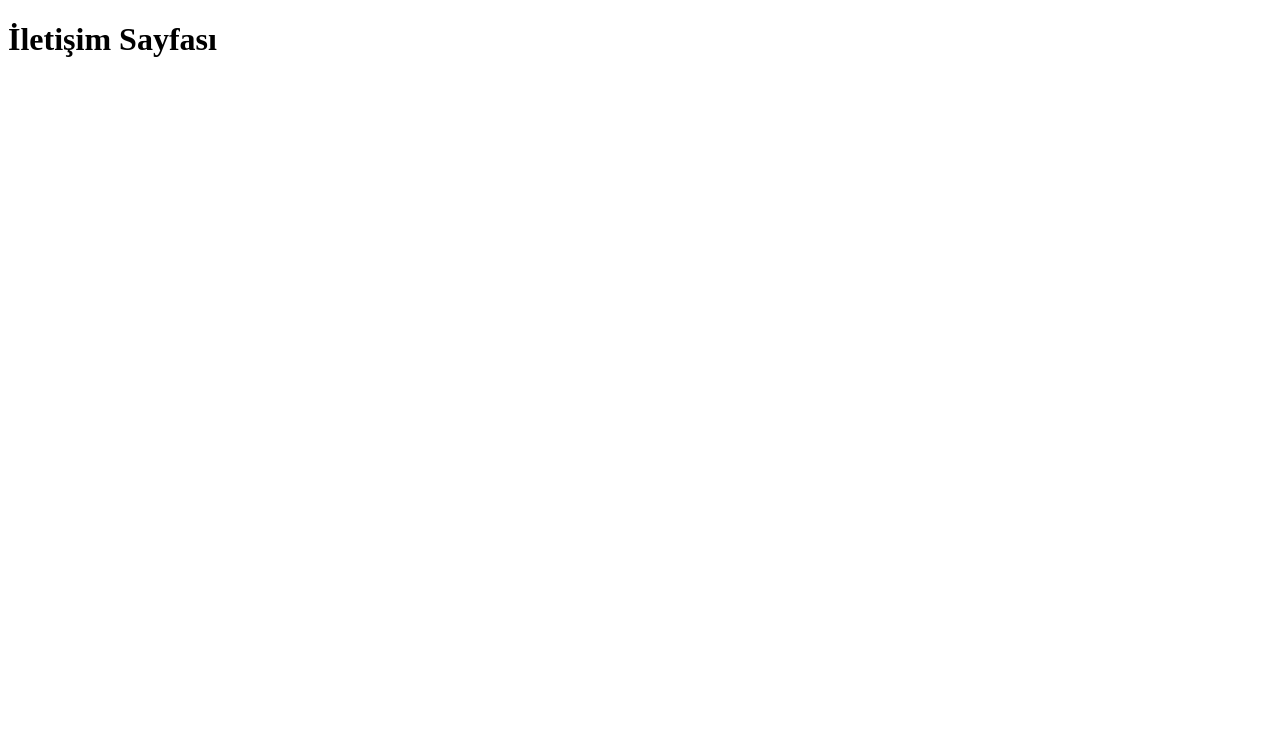
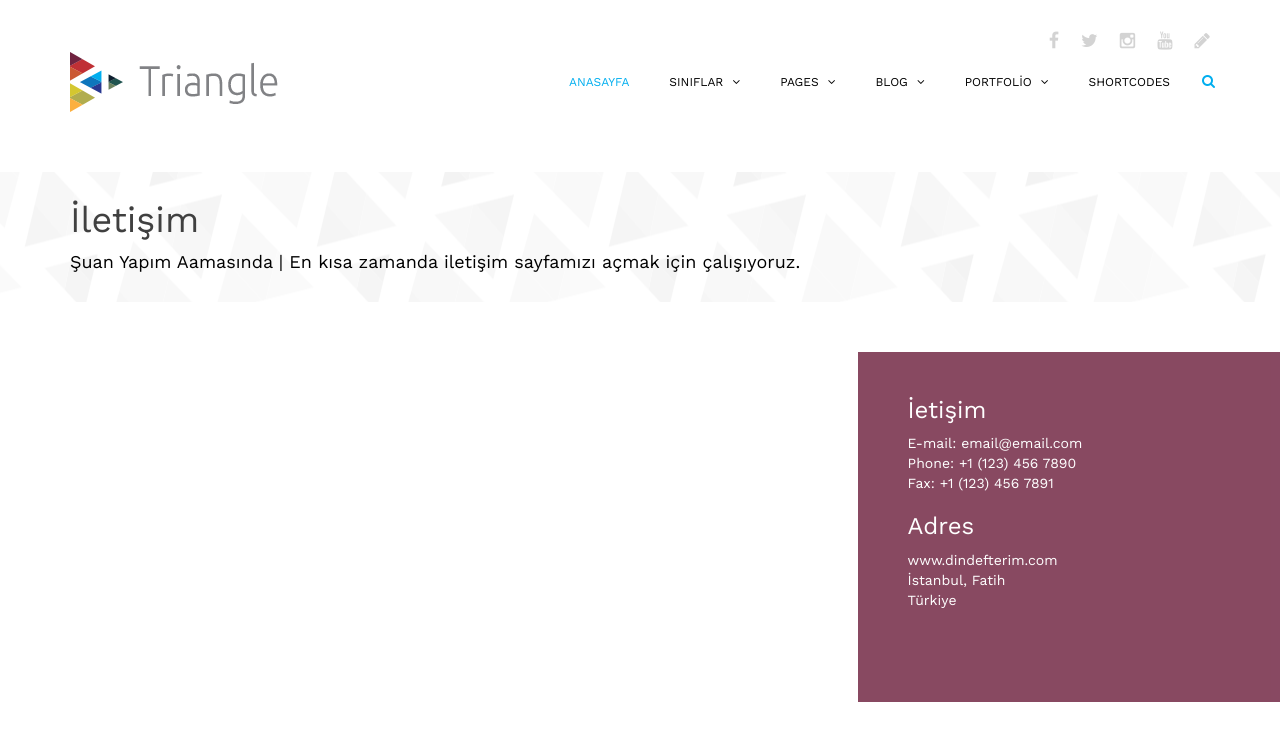
Before and after one commit to HalukHackali/dindefterim-Web_Site-Django, a Django app: page /iletisim in a window 1280 px wide. Before the commit the part shown is almost empty. Shown: the top 750 px of the page. Before the commit the page ends 57 px from the top, so only its background shows below. Run offline with Django 3.2, Linux system fonts and the light colour scheme; some libraries are stand-ins or nearby versions.

Commit message:
itetişim.html düzenlendi

```diff
--- a/blog/templates/pages/iletisim.html
+++ b/blog/templates/pages/iletisim.html
@@ -1,10 +1,45 @@
-<!DOCTYPE html>
-<html lang="en">
-<head>
-    <meta charset="UTF-8">
-    <title>İletişim</title>
-</head>
-<body>
-<h1>İletişim Sayfası</h1>
-</body>
-</html>
+{% extends 'base.html' %}
+{% load static %}
+
+
+<title>{% block titile %}İletişim | dindefterim {% endblock %}</title>
+{% block content %}
+
+<section id="page-breadcrumb">
+        <div class="vertical-center sun">
+             <div class="container">
+                <div class="row">
+                    <div class="action">
+                        <div class="col-sm-12">
+                            <h1 class="title">İletişim</h1>
+                            <p>Şuan Yapım Aamasında | En kısa zamanda iletişim sayfamızı açmak için çalışıyoruz.</p>
+                        </div>
+                    </div>
+                </div>
+            </div>
+        </div>
+   </section>
+    <!--/#action-->
+
+    <section id="map-section">
+        <div class="container">
+            <div id="gmap"></div>
+            <div class="contact-info">
+                <h2>İetişim</h2>
+                <address>
+                E-mail: <a href="mailto:someone@example.com">email@email.com</a> <br>
+                Phone: +1 (123) 456 7890 <br>
+                Fax: +1 (123) 456 7891 <br>
+                </address>
+
+                <h2>Adres</h2>
+                <address>
+                    www.dindefterim.com <br>
+                    İstanbul, Fatih <br>
+                    Türkiye <br>
+                </address>
+            </div>
+        </div>
+    </section> <!--/#map-section-->
+
+{% endblock %}
```
